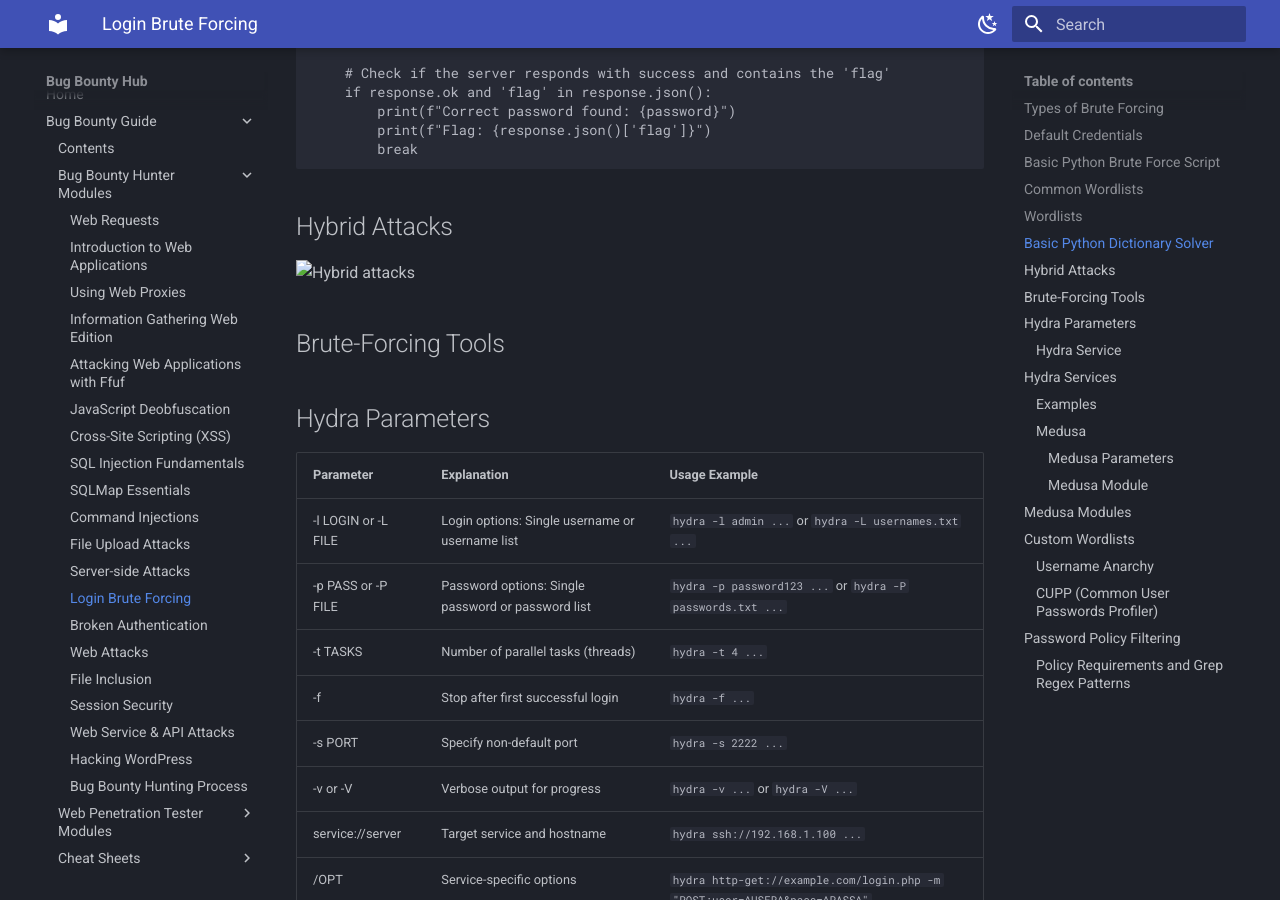
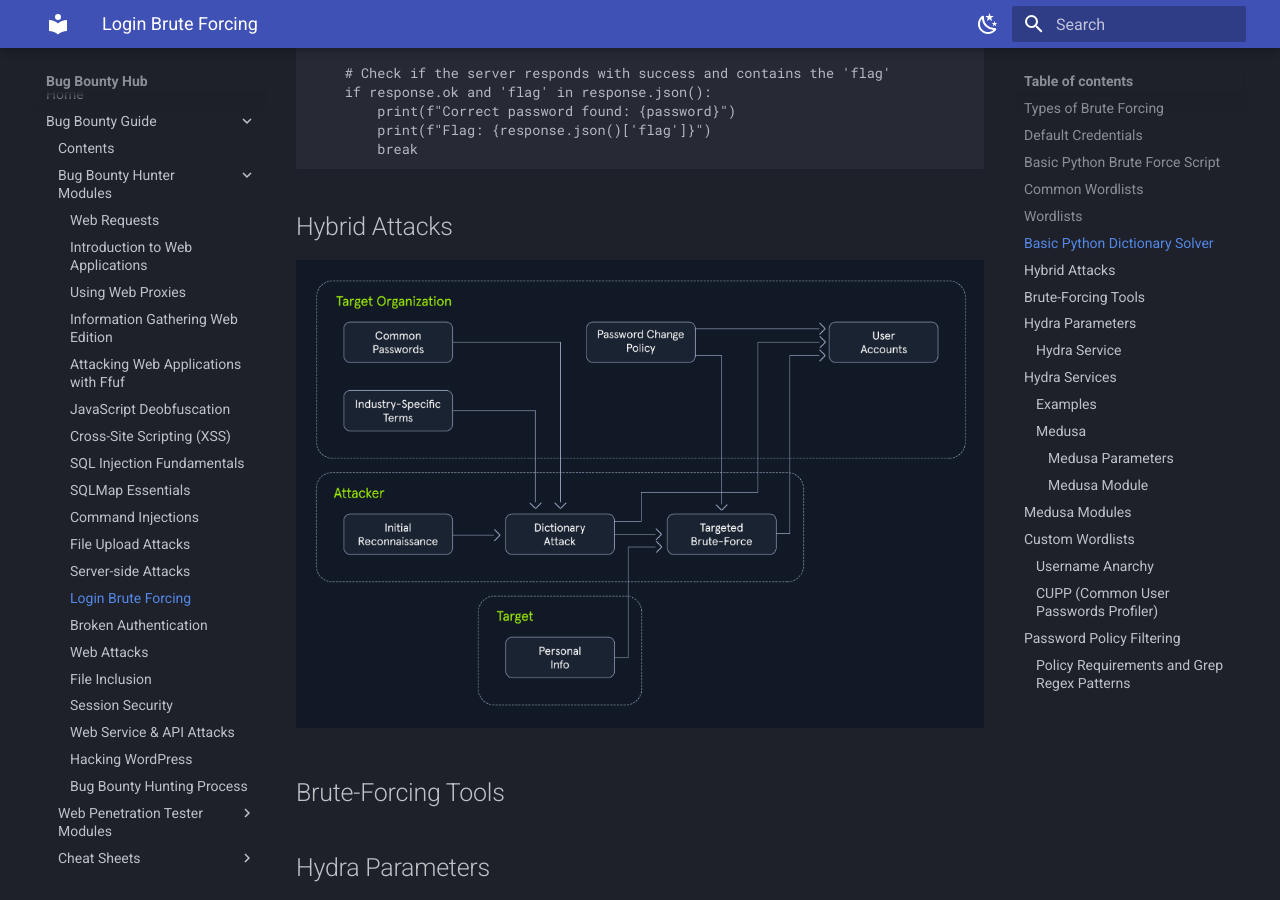
Before and after one commit to variable190/BugBounty, an MkDocs documentation site: the page built from docs/bug-bounty-guide/login-brute-forcing.md, in a window 1280 px wide and 900 px high, scrolled down 3159 px. Built offline with MkDocs 1.6.1 and Material for MkDocs 9.7.7, drawn with Linux system fonts in a browser that asks for light colours.

Commit message:
fix image link on login brute force page

```diff
--- a/docs/bug-bounty-guide/login-brute-forcing.md
+++ b/docs/bug-bounty-guide/login-brute-forcing.md
@@ -96,7 +96,7 @@
 
 ## Hybrid Attacks
 
-![Hybrid attacks](..\images\hybrid-attacks.png)
+![Hybrid attacks](../images/hybrid-attacks.png)
 
 ## Brute-Forcing Tools
 
```
